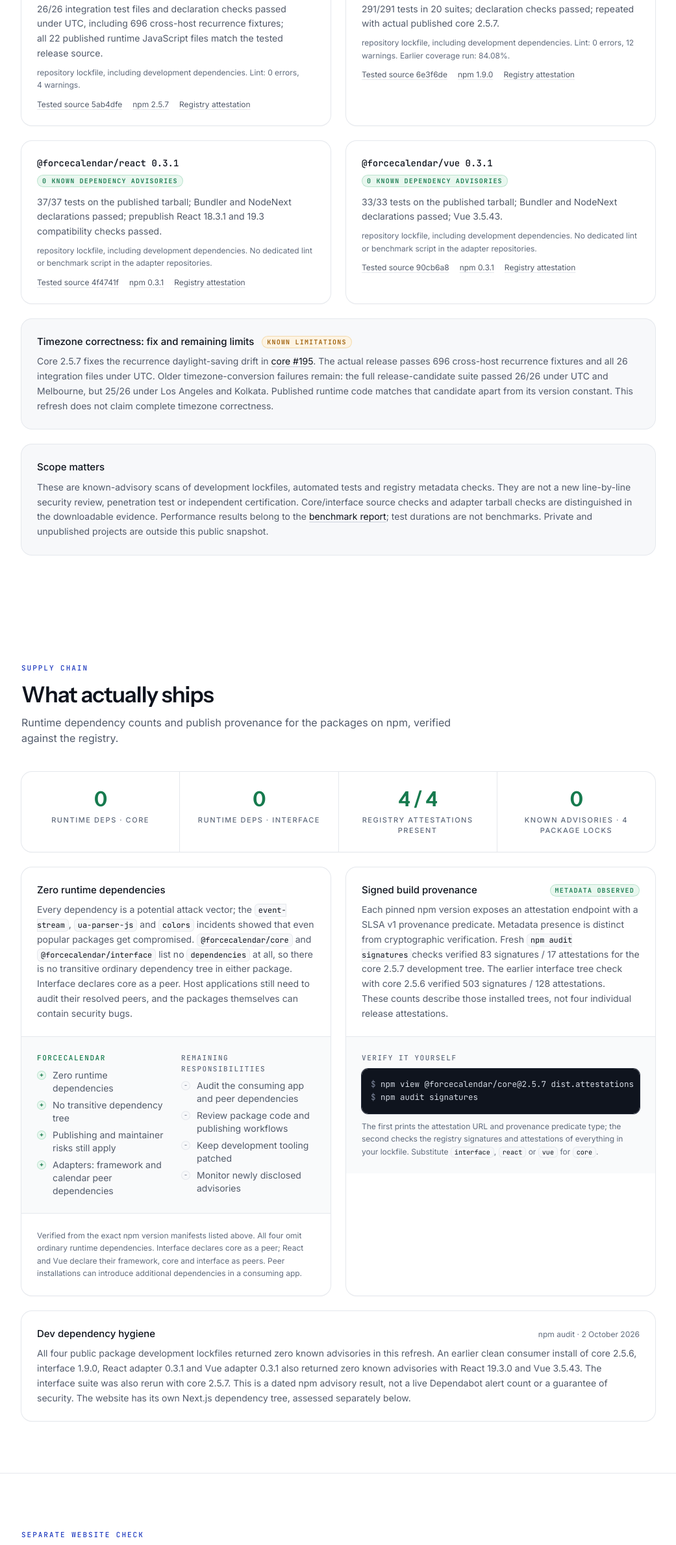
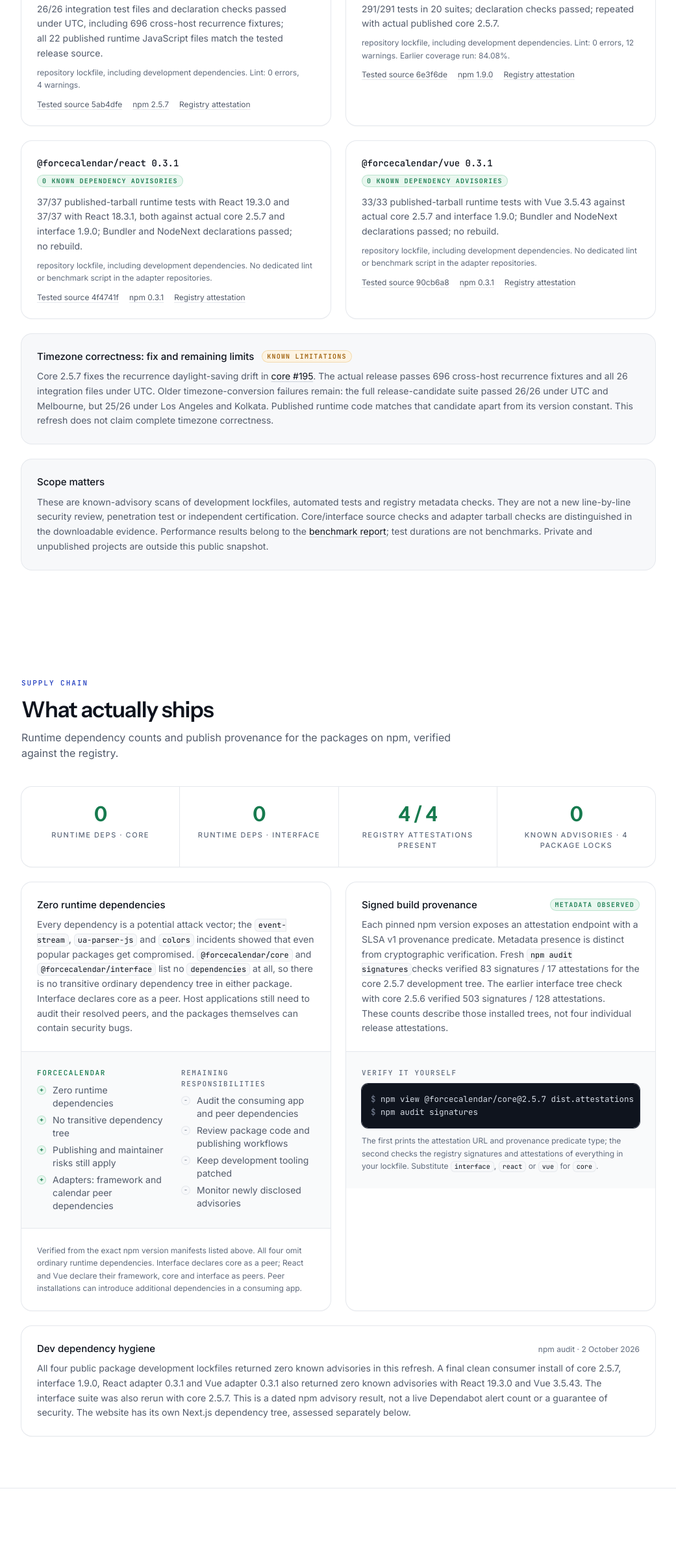
Before and after one commit to forceCalendar/audit, a Next.js app: page / in a window 1280 px wide. Shown: the part 922-3300 px from the top of the page at 65% size, without its empty margins (119-1160 px from the left). Built offline with nearby package versions, Linux system fonts and the light colour scheme; no server answers.

Commit message:
Record final adapter checks against published core 2.5.7

```diff
--- a/app/page.js
+++ b/app/page.js
@@ -395,7 +395,7 @@
             </div>
             <p className="mt-2 text-sm leading-relaxed text-muted">
               All four public package development lockfiles returned zero known advisories in this refresh.
-              An earlier clean consumer install of core 2.5.6, interface 1.9.0, React adapter 0.3.1 and Vue adapter 0.3.1
+              A final clean consumer install of core 2.5.7, interface 1.9.0, React adapter 0.3.1 and Vue adapter 0.3.1
               also returned zero known advisories with React 19.3.0 and Vue 3.5.43.
               The interface suite was also rerun with core 2.5.7. This is a dated npm advisory result, not a live Dependabot alert count or a guarantee of security.
               The website has its own Next.js dependency tree, assessed separately below.
--- a/public/evidence/2026-10-02.json
+++ b/public/evidence/2026-10-02.json
@@ -123,7 +123,7 @@
           "predicateType": "https://slsa.dev/provenance/v1"
         }
       },
-      "tests": "37/37 tests on the published tarball; Bundler and NodeNext declarations passed; prepublish React 18.3.1 and 19.3 compatibility checks passed",
+      "tests": "37/37 published-tarball runtime tests with React 19.3.0 and 37/37 with React 18.3.1, both against actual core 2.5.7 and interface 1.9.0; Bundler and NodeNext declarations passed; no rebuild",
       "audit": {
         "command": "npm audit --json",
         "scope": "repository lockfile, including development dependencies",
@@ -157,7 +157,7 @@
           "predicateType": "https://slsa.dev/provenance/v1"
         }
       },
-      "tests": "33/33 tests on the published tarball; Bundler and NodeNext declarations passed; Vue 3.5.43",
+      "tests": "33/33 published-tarball runtime tests with Vue 3.5.43 against actual core 2.5.7 and interface 1.9.0; Bundler and NodeNext declarations passed; no rebuild",
       "audit": {
         "command": "npm audit --json",
         "scope": "repository lockfile, including development dependencies",
@@ -178,12 +178,12 @@
     "Peer dependencies belong to the consuming application and must be assessed there.",
     "No fresh independent penetration test, Snyk scan, Dependabot alert API query or Salesforce browser/CSP validation was performed in this refresh.",
     "The issue tracker lists public labelled issues only; closed-as-not-planned is not counted as a fix.",
-    "Core 2.5.7 release source tests are backed by byte-for-byte comparison of all 22 runtime JavaScript files in its actual npm tarball. Adapter runtime and declaration checks use their extracted published tarballs with core 2.5.6; interface compatibility was rerun with core 2.5.7.",
+    "Core 2.5.7 release source tests are backed by byte-for-byte comparison of all 22 runtime JavaScript files in its actual npm tarball. Adapter runtime and declaration checks use their extracted published tarballs with actual core 2.5.7 and interface 1.9.0; interface compatibility was also rerun with core 2.5.7.",
     "Core 2.5.7 fixes recurrence DST drift, but older host-dependent timezone-conversion failures remain. The full release-candidate suite passed under UTC/Melbourne and passed 25/26 under Los Angeles/Kolkata. Actual release UTC tests and the 696-fixture recurrence matrix pass. Benchmarks are not evidence that these older limitations are fixed."
   ],
   "consumerCheck": {
     "packages": {
-      "@forcecalendar/core": "2.5.6",
+      "@forcecalendar/core": "2.5.7",
       "@forcecalendar/interface": "1.9.0",
       "@forcecalendar/react": "0.3.1",
       "@forcecalendar/vue": "0.3.1",
@@ -209,7 +209,7 @@
         "total": 28
       }
     },
-    "scope": "Earlier consumer and adapter-tarball verification with core 2.5.6. The interface suite was separately repeated with published core 2.5.7."
+    "scope": "Final clean consumer and published-adapter tarball verification with actual core 2.5.7 and interface 1.9.0. Extracted adapter dist files remained byte-identical to their published 0.3.1 tarballs."
   },
   "auditWebsite": {
     "repository": "https://github.com/forceCalendar/audit",
@@ -234,5 +234,5 @@
     },
     "remediation": "Next 16.2.10 to 16.3.8; PostCSS minimum 8.5.28 plus compatible updates for vulnerable browserslist, nanoid, postcss-selector-parser, baseline-browser-mapping and sharp dependencies. No major framework migration."
   },
-  "verifiedAt": "2026-10-02T11:58:00Z"
+  "verifiedAt": "2026-10-02T12:05:00Z"
 }
```
Also changed, not shown: 2 other files (tests, documents, lock files or other folders).
